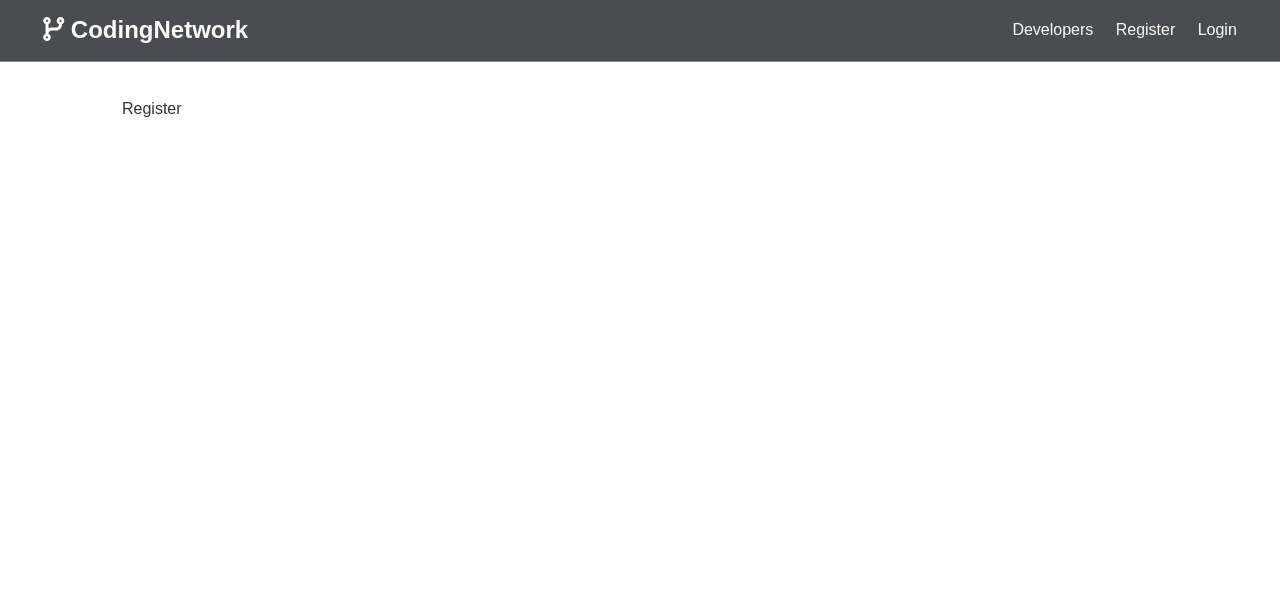
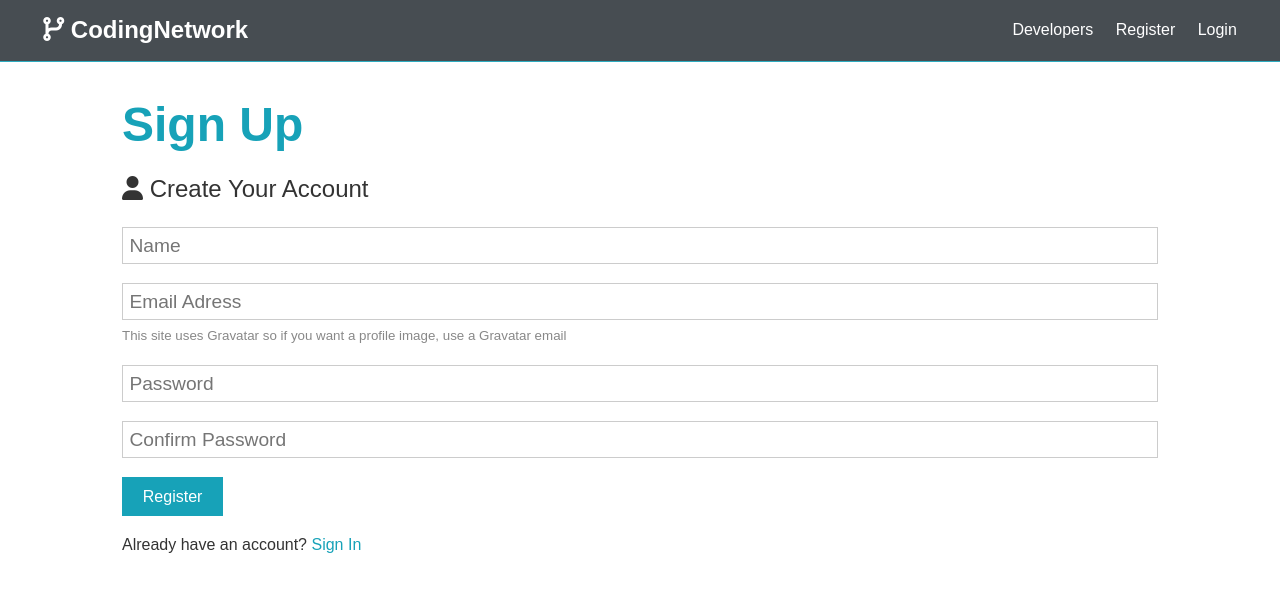
Before and after one commit to rodmartinezmedina/Social-Network-App-MERN, a React (Create React App) app in the folder client/: page /register in a window 1280 px wide. Shown: the top 592 px of the page. Built offline with nearby package versions, Linux system fonts and the light colour scheme.

Commit message:
basic register and login

```diff
--- a/client/src/App.js
+++ b/client/src/App.js
@@ -10,7 +10,7 @@ import "./App.css";
 const App = () => {
   return (
     <Router>
-      <Fragment className="App">
+      <Fragment>
         <Navbar />
         <Route exact path="/" component={Landing} />
         <section className="container">
--- a/client/src/components/auth/Login.js
+++ b/client/src/components/auth/Login.js
@@ -1,7 +1,92 @@
-import React from "react";
+import React, { Fragment, useState } from "react";
+import { Link } from "react-router-dom";
+import axios from "axios";
 
 const Login = () => {
-  return <div>Login</div>;
+  const [formData, setFormData] = useState({
+    email: "",
+    password: "",
+  });
+
+  const { name, email, password, password2 } = formData;
+
+  const onChange = (e) =>
+    setFormData({ ...formData, [e.target.name]: e.target.value });
+
+  const onSubmit = async (e) => {
+    e.preventDefault();
+    if (password !== password2) {
+      console.log("Passwords do not match");
+    } else {
+      console.log("Success");
+    }
+  };
+  return (
+    <Fragment>
+      <h1 className="large text-primary">Sign In</h1>
+      <p className="lead">
+        <i className="fas fa-user"></i> Sign into Your Account
+      </p>
+      <form className="form" onSubmit={(e) => onSubmit(e)}>
+        <div className="form-group">
+          <input
+            type="text"
+            placeholder="Email Adress"
+            name="email"
+            value={email}
+            onChange={(e) => onChange(e)}
+            required
+          />
+        </div>
+        <div className="form-group">
+          <input
+            type="password"
+            placeholder="Password"
+            name="password"
+            value={password}
+            onChange={(e) => onChange(e)}
+            minLength="6"
+            required
+          />
+        </div>
+        <input type="submit" className="btn btn-primary" value="Login" />
+      </form>
+      <p className="my-1">
+        Don't have an account? <Link to="/register">Sign up</Link>
+      </p>
+    </Fragment>
+  );
 };
 
 export default Login;
+
+//EXAMPLE HERE: DO NOT DELETE
+// //Request for creating user without redux
+//
+// const onSubmit = async (e) => {
+//   e.preventDefault();
+//   if (password !== password2) {
+//     console.log("Passwords do not match");
+//   } else {
+//     const newUser = {
+//       name,
+//       email,
+//       password,
+//     };
+//     try {
+//       const config = {
+//         headers: {
+//           "Content-Type": "application/json",
+//         },
+//       };
+//       const body = JSON.stringify(newUser);
+//       //we can user /api/users because we proxy was added in package.json
+//       const res = await axios.post("/api/users", body, config);
+//       console.log(res.data);
+//     } catch (err) {
+//       console.error(err.response.data);
+//     }
+
+//     console.log(formData);
+//   }
+// };
--- a/client/src/components/auth/Register.js
+++ b/client/src/components/auth/Register.js
@@ -1,7 +1,119 @@
-import React from "react";
+import React, { Fragment, useState } from "react";
+import { Link } from "react-router-dom";
+import axios from "axios";
 
 const Register = () => {
-  return <div>Register</div>;
+  const [formData, setFormData] = useState({
+    name: "",
+    email: "",
+    password: "",
+    password2: "",
+  });
+
+  const { name, email, password, password2 } = formData;
+
+  const onChange = (e) =>
+    setFormData({ ...formData, [e.target.name]: e.target.value });
+
+  const onSubmit = async (e) => {
+    e.preventDefault();
+    if (password !== password2) {
+      console.log("Passwords do not match");
+    } else {
+      console.log("Success");
+    }
+  };
+  return (
+    <Fragment>
+      <h1 className="large text-primary">Sign Up</h1>
+      <p className="lead">
+        <i className="fas fa-user"></i> Create Your Account
+      </p>
+      <form className="form" onSubmit={(e) => onSubmit(e)}>
+        <div className="form-group">
+          <input
+            type="text"
+            placeholder="Name"
+            name="name"
+            value={name}
+            onChange={(e) => onChange(e)}
+            required
+          />
+        </div>
+        <div className="form-group">
+          <input
+            type="text"
+            placeholder="Email Adress"
+            name="email"
+            value={email}
+            onChange={(e) => onChange(e)}
+            required
+          />
+          <small className="form-text">
+            This site uses Gravatar so if you want a profile image, use a
+            Gravatar email
+          </small>
+        </div>
+        <div className="form-group">
+          <input
+            type="password"
+            placeholder="Password"
+            name="password"
+            value={password}
+            onChange={(e) => onChange(e)}
+            minLength="6"
+            required
+          />
+        </div>
+        <div className="form-group">
+          <input
+            type="password"
+            placeholder="Confirm Password"
+            name="password2"
+            value={password2}
+            onChange={(e) => onChange(e)}
+            minLength="6"
+            required
+          />
+        </div>
+        <input type="submit" className="btn btn-primary" value="Register" />
+      </form>
+      <p className="my-1">
+        Already have an account? <Link to="/login">Sign In</Link>
+      </p>
+    </Fragment>
+  );
 };
 
 export default Register;
+
+//EXAMPLE HERE: DO NOT DELETE
+// //Request for creating user without redux
+//
+// const onSubmit = async (e) => {
+//   e.preventDefault();
+//   if (password !== password2) {
+//     console.log("Passwords do not match");
+//   } else {
+//     const newUser = {
+//       name,
+//       email,
+//       password,
+//     };
+//     try {
+//       const config = {
+//         headers: {
+//           "Content-Type": "application/json",
+//         },
+//       };
+//       const body = JSON.stringify(newUser);
+//       //we can user /api/users because we proxy was added in package.json
+//       const res = await axios.post("/api/users", body, config);
+//       console.log(res.data);
+//     } catch (err) {
+//       console.error(err.response.data);
+//     }
+
+//     console.log(formData);
+//   }
+// };
--- a/client/src/components/layout/Navbar.js
+++ b/client/src/components/layout/Navbar.js
@@ -6,7 +6,7 @@ const Navbar = () => {
       <h1>
         <Link to="/">
           {/* <i className="fas fa-terminal"></i> */}
-          <i class="fas fa-code-branch"></i> CodingNetwork
+          <i className="fas fa-code-branch"></i> CodingNetwork
         </Link>
       </h1>
       <ul>
```
